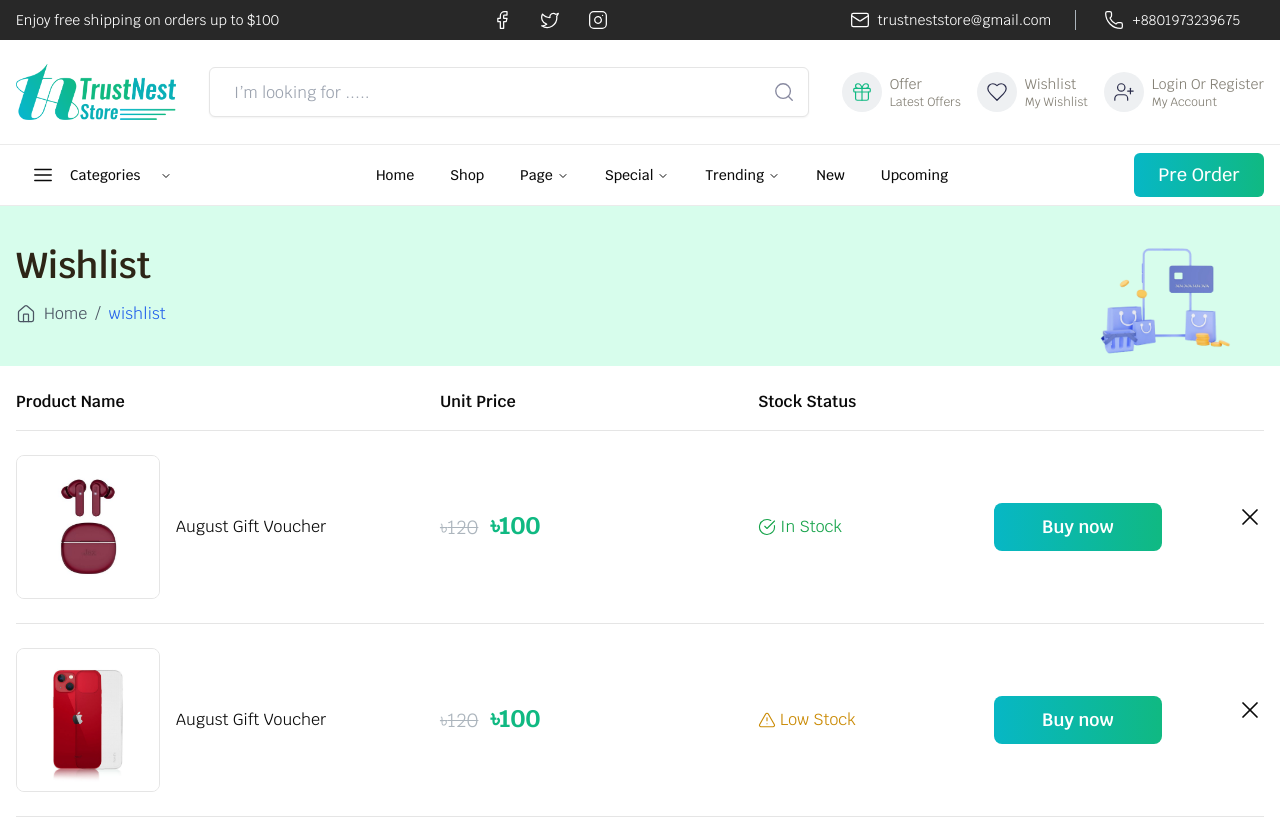
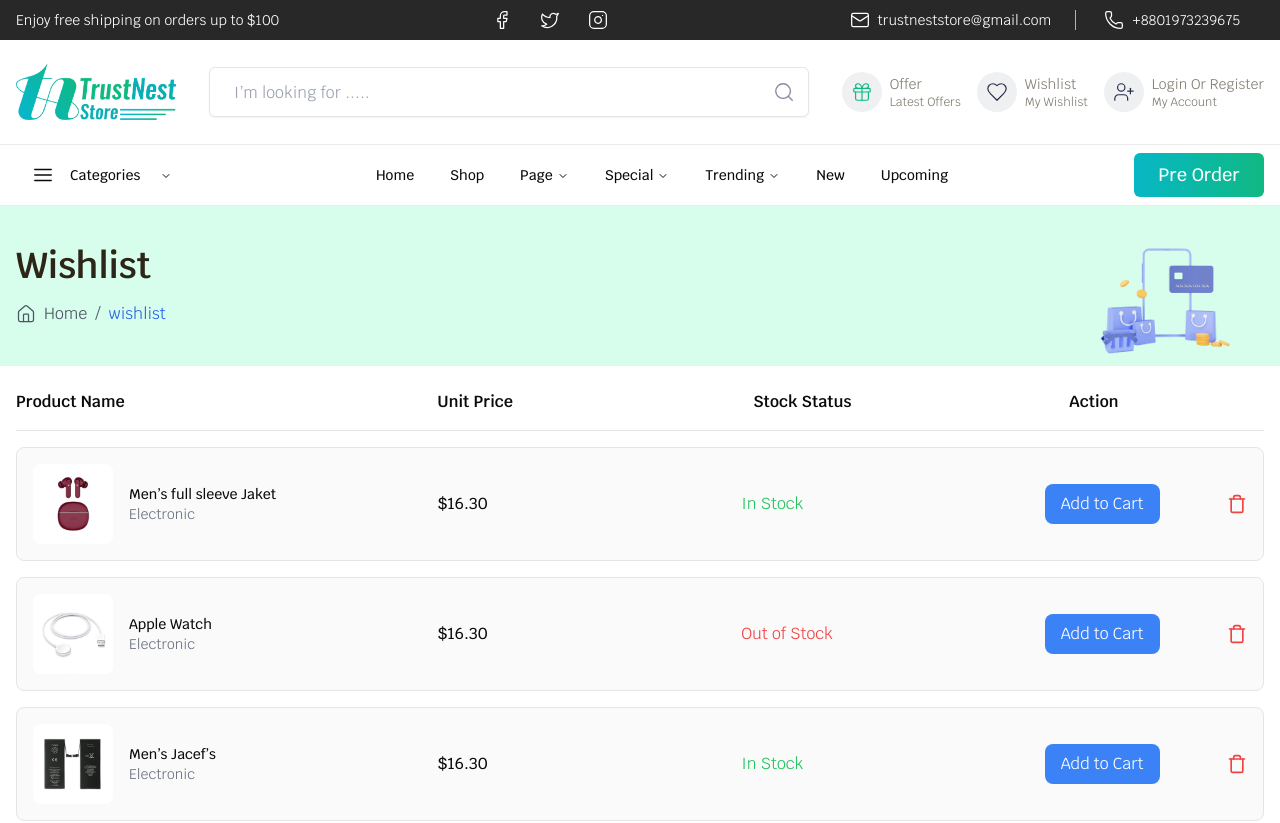
Before and after one commit to Adityo-dev/offcarry, a Next.js app: page /wishlist in a window 1280 px wide. Shown: the top 823 px of the page. Built offline with nearby package versions, Linux system fonts and the light colour scheme.

Commit message:
Products Single Page Problem solve

```diff
--- a/src/app/checkout/_component/ShoppingCart.js
+++ b/src/app/checkout/_component/ShoppingCart.js
@@ -5,7 +5,7 @@ import Image from "next/image";
 const cartItems = [
   {
     id: 1,
-    name: "Men’s full sleeve Jaket",
+    name: "Men’s full sleeve ",
     category: "Electronic",
     price: 16.3,
     image: "/images/product5.jpg",
@@ -44,7 +44,7 @@ export default function ShoppingCart() {
   };
 
   return (
-    <div className="mx-auto bg-white shadow-lg rounded-lg p-4 sm:p-6 mt-10">
+    <div className="mx-auto bg-white shadow-lg rounded-lg p-4 sm:p-6 mt-10 max-w-4xl">
       <div className="flex justify-between items-center border-b pb-4">
         <h2 className="text-lg text-[#38311F] font-semibold">
           {items.length} Items In Cart
@@ -60,9 +60,9 @@ export default function ShoppingCart() {
         {items.map((item) => (
           <div
             key={item.id}
-            className="bg-[#FAFAFA] flex items-center justify-between border p-4 rounded-lg relative"
+            className="bg-[#FAFAFA] flex flex-col sm:flex-row gap-4 items-center justify-between border p-4 rounded-lg relative"
           >
-            <div className="flex items-center gap-4">
+            <div className="flex items-center gap-4 w-full">
               <div className="w-20 h-20 bg-white rounded-lg overflow-hidden">
                 <Image
                   src={item.image}
@@ -73,12 +73,13 @@ export default function ShoppingCart() {
                 />
               </div>
               <div>
-                <h3 className="font-medium">{item.name}</h3>
-                <p className="text-sm text-gray-500">{item.category}</p>
+                <h3 className="font-medium text-sm">{item.name}</h3>
+                <p className="text-sm text-gray-500 mt-1">{item.category}</p>
               </div>
             </div>
+            <div className="flex items-center justify-between w-full  mt-4 sm:mt-0">
               <p className="font-medium">${item.price.toFixed(2)}</p>
-            <div className="flex items-center border rounded-lg overflow-hidden">
+              <div className="flex items-center border rounded-lg overflow-hidden mx-4">
                 <button
                   className="px-2 py-1"
                   onClick={() => updateQuantity(item.id, -1)}
@@ -98,10 +99,11 @@ export default function ShoppingCart() {
               </p>
               <button
                 onClick={() => removeItem(item.id)}
-              className="absolute top-2 right-2 sm:relative text-red-500 hover:text-red-700"
+                className="text-red-500 hover:text-red-700 ml-4"
               >
                 <Trash size={20} />
               </button>
+            </div>
           </div>
         ))}
       </div>
--- a/src/app/page.js
+++ b/src/app/page.js
@@ -21,14 +21,7 @@ export default function Home() {
       <FeaturedProducts />
       <Banner3 />
       <BestSellers />
-      <div className="container mx-auto px-4 grid grid-cols-12 gap-7">
-        <div className="col-span-3">
-          <ServiceType />
-        </div>
-        <div className="col-span-9">
-          <Banner4 />
-        </div>
-      </div>
+      <Banner4 />
       <Brand />
       <div className="px-4 block lg:hidden">
         <Newsletter />
--- /dev/null
+++ b/src/app/product/[id]/_component/Video.js
@@ -0,0 +1,17 @@
+function Video() {
+  return (
+    <section className="w-full rounded-lg overflow-hidden">
+      <video
+        width="320"
+        height="240"
+        controls
+        preload="none"
+        className="w-full h-full 2xl:h-[600px] object-cover"
+      >
+        <source src="/video/video1.mp4" type="video/mp4" />
+      </video>
+    </section>
+  );
+}
+
+export default Video;
--- a/src/app/product/[id]/page.js
+++ b/src/app/product/[id]/page.js
@@ -3,15 +3,16 @@ import ProductDetails from "./_component/ProductDetails";
 import ProductTabs from "./_component/ProductTabs";
 import ChatNow from "./_component/ChatNow";
 import RelatedProducts from "@/components/relatedProducts/RelatedProducts";
+import Video from "./_component/Video";
 
 const productImages = [
-  { id: 1, src: "/images/products3.png" },
-  { id: 2, src: "/images/products1.png" },
-  { id: 3, src: "/images/products2.png" },
-  { id: 4, src: "/images/products4.png" },
-  { id: 5, src: "/images/products1.png" },
-  { id: 6, src: "/images/products1.png" },
-  { id: 7, src: "/images/products1.png" },
+  { id: 1, src: "/images/product6.jpg" },
+  { id: 2, src: "/images/product8.jpg" },
+  { id: 3, src: "/images/product9.jpg" },
+  { id: 4, src: "/images/product10.jpg" },
+  { id: 5, src: "/images/product11.jpg" },
+  { id: 6, src: "/images/product5.jpg" },
+  { id: 7, src: "/images/product7.jpg" },
 ];
 
 const SingleProductPage = () => {
@@ -19,7 +20,7 @@ const SingleProductPage = () => {
     <div className="container mx-auto px-4 pt-16 xl:pt- space-y-16 ">
       <div className="grid grid-cols-12 gap-6">
         <div className="col-span-full lg:col-span-6 xl:col-span-5 space-y-7">
-          <ProductImagesGallery productImages={productImages} />
+          <ProductImagesGallery data={{ src: productImages }} />
           <ChatNow />
         </div>
         <div className="col-span-full lg:col-span-6 xl:col-span-7">
@@ -27,6 +28,7 @@ const SingleProductPage = () => {
         </div>
       </div>
       <ProductTabs />
+      <Video />
       <RelatedProducts />
     </div>
   );
--- a/src/app/wishlist/_components/WishlistCart.js
+++ b/src/app/wishlist/_components/WishlistCart.js
@@ -1,64 +1,49 @@
+import { Trash } from "lucide-react";
 import Image from "next/image";
-import { AlertTriangle, CheckCircle, X, XCircle } from "lucide-react";
+import React from "react";
 
-function WishlistCart({ product }) {
+function WishlistCart({ item }) {
   return (
-    <div className="grid grid-cols-12 items-center gap-6 border-b pb-6 last:border-0">
-      {/* IMAGE AND PRODUCT NAME */}
-      <div className="col-span-4 flex items-center gap-4">
-        <Image
-          src={product?.image}
-          width={400}
-          height={400}
-          alt=""
-          className="w-36 h-36 border rounded-lg"
-        />
-        <p>{product?.name}</p>
+    <div className="bg-[#FAFAFA] grid grid-cols-12 items-center border p-4 rounded-lg relative ">
+      {/* Product Details */}
+      <div className="flex items-center gap-4 col-span-5 lg:col-span-4">
+        <div className="w-20 h-20 bg-white rounded-lg overflow-hidden">
+          <Image
+            src={item.image}
+            width={400}
+            height={400}
+            alt={item.name}
+            className="w-full h-full object-contain"
+          />
+        </div>
+        <div>
+          <h3 className="text-sm font-medium">{item.name}</h3>
+          <p className="text-sm text-gray-500">{item.category}</p>
+        </div>
       </div>
-      {/* UNIT PRICE */}
-      <p className="text-2xl text-gray-600 space-x-3 col-span-3">
-        <span className="line-through text-[80%] text-[#ACB5BD]">
-          ৳{product?.stock > 0 ? product?.oldPrice : "00"}
-        </span>
-        <span className="font-bold text-secondary">
-          ৳{product?.stock > 0 ? product?.currentPrice : "00"}
-        </span>
+
+      {/* Unit Price */}
+      <p className="font-medium col-span-2 lg:col-span-3">
+        ${item.price.toFixed(2)}
       </p>
 
-      {/* STOCK */}
+      {/* Stock Status */}
       <p
-        className={`flex items-center gap-1 col-span-2 ${
-          product?.stock > 5
-            ? "text-green-600"
-            : product?.stock > 0
-            ? "text-yellow-600"
-            : "text-red-600"
+        className={`col-span-2 lg:col-span-3 ${
+          item.stock === "In Stock" ? "text-green-500" : "text-red-500"
         }`}
       >
-        {product?.stock > 5 ? (
-          <>
-            <CheckCircle size={18} strokeWidth={1.5} />
-            <span>In Stock</span>
-          </>
-        ) : product?.stock > 0 ? (
-          <>
-            <AlertTriangle size={18} strokeWidth={1.5} />
-            <span>Low Stock</span>
-          </>
-        ) : (
-          <>
-            <XCircle size={18} strokeWidth={1.5} />
-            <span>Out of Stock</span>
-          </>
-        )}
+        {item.stock}
       </p>
 
-      {/* BUY NOW AND REMOVE BUTTON */}
-      <div className="col-span-3 w-full flex justify-between pl-6">
-        <button className="bg-gradient-primary text-white px-12 py-2.5 rounded-lg text-lg font-semibold">
-          Buy now
+      {/* Action Buttons */}
+      <div className="w-full col-span-3 lg:col-span-2 flex items-center justify-between gap-4">
+        <button className="bg-blue-500 text-white px-4 py-2 rounded-lg hover:bg-blue-600">
+          Add to Cart
         </button>
-        <X size={28} strokeWidth={1.5} />
+        <button className="text-red-500 hover:text-red-700">
+          <Trash size={20} />
+        </button>
       </div>
     </div>
   );
--- a/src/app/wishlist/page.js
+++ b/src/app/wishlist/page.js
@@ -1,28 +1,33 @@
 import SectionHeader from "@/components/sectionHeader/SectionHeader";
+import Image from "next/image";
+import { Trash } from "lucide-react";
 import WishlistCart from "./_components/WishlistCart";
 
-// data
-const wishlistData = [
+// Data
+const cartItems = [
   {
+    id: 1,
+    name: "Men’s full sleeve Jaket",
+    category: "Electronic",
+    price: 16.3,
     image: "/images/product5.jpg",
-    name: "August Gift Voucher",
-    currentPrice: "100",
-    oldPrice: "120",
-    stock: 10,
+    stock: "In Stock",
   },
   {
-    image: "/images/product9.jpg",
-    name: "August Gift Voucher",
-    currentPrice: "100",
-    oldPrice: "120",
-    stock: 5,
+    id: 2,
+    name: "Apple Watch",
+    category: "Electronic",
+    price: 16.3,
+    image: "/images/product6.jpg",
+    stock: "Out of Stock",
   },
   {
-    image: "/images/product11.jpg",
-    name: "August Gift Voucher",
-    currentPrice: "100",
-    oldPrice: "120",
-    stock: 0,
+    id: 3,
+    name: "Men’s Jacef’s",
+    category: "Electronic",
+    price: 16.3,
+    image: "/images/product7.jpg",
+    stock: "In Stock",
   },
 ];
 
@@ -31,15 +36,17 @@ function Wishlist() {
     <main className="space-y-6 pt-16 xl:pt-0">
       <SectionHeader title={"Wishlist"} linkName={"wishlist"} />
       <section className="container mx-auto px-4 mt-6">
-        <header className="grid grid-cols-12 gap-6  border-b pb-4">
+        {/* Header */}
+        <header className="hidden lg:grid grid-cols-12 gap-4 border-b pb-4">
           <p className="col-span-4 font-semibold">Product Name</p>
           <p className="col-span-3 font-semibold">Unit Price</p>
           <p className="col-span-3 font-semibold">Stock Status</p>
+          <p className="col-span-2 font-semibold">Action</p>
         </header>
-
-        <div className="space-y-6 mt-6">
-          {wishlistData.map((wishlist, ind) => (
-            <WishlistCart key={ind} product={wishlist} />
+        {/* Wishlist Items */}
+        <div className="space-y-4 mt-4">
+          {cartItems.map((item) => (
+            <WishlistCart key={item.id} item={item} />
           ))}
         </div>
       </section>
--- a/src/components/bannerGroup/Banner4.js
+++ b/src/components/bannerGroup/Banner4.js
@@ -3,8 +3,8 @@ import React from "react";
 
 function Banner4() {
   return (
-    <section className="grid grid-cols-12 gap-4 lg:gap-7">
-      <div className="col-span-full sm:col-span-8 w-full min-h-[380px] h-full">
+    <section className="container mx-auto px-4 grid grid-cols-12 gap-4 lg:gap-7">
+      <div className="col-span-full sm:col-span-8 w-full max-h-[420px] h-full">
         <Image
           src={"/images/banner10.png"}
           width={800}
@@ -14,7 +14,7 @@ function Banner4() {
         />
       </div>
       {/*  */}
-      <div className="col-span-full sm:col-span-4 w-full min-h-[380px] h-full">
+      <div className="col-span-full sm:col-span-4 w-full max-h-[420px] h-full">
         <Image
           src={"/images/banner2.png"}
           width={800}
```
Also changed, not shown: src/app/product/[id]/_component/ProductImagesGallery.js (+41 -109 lines), 1 other file (tests, documents, lock files or other folders). Lines whose indentation alone changed are shown as unchanged.
